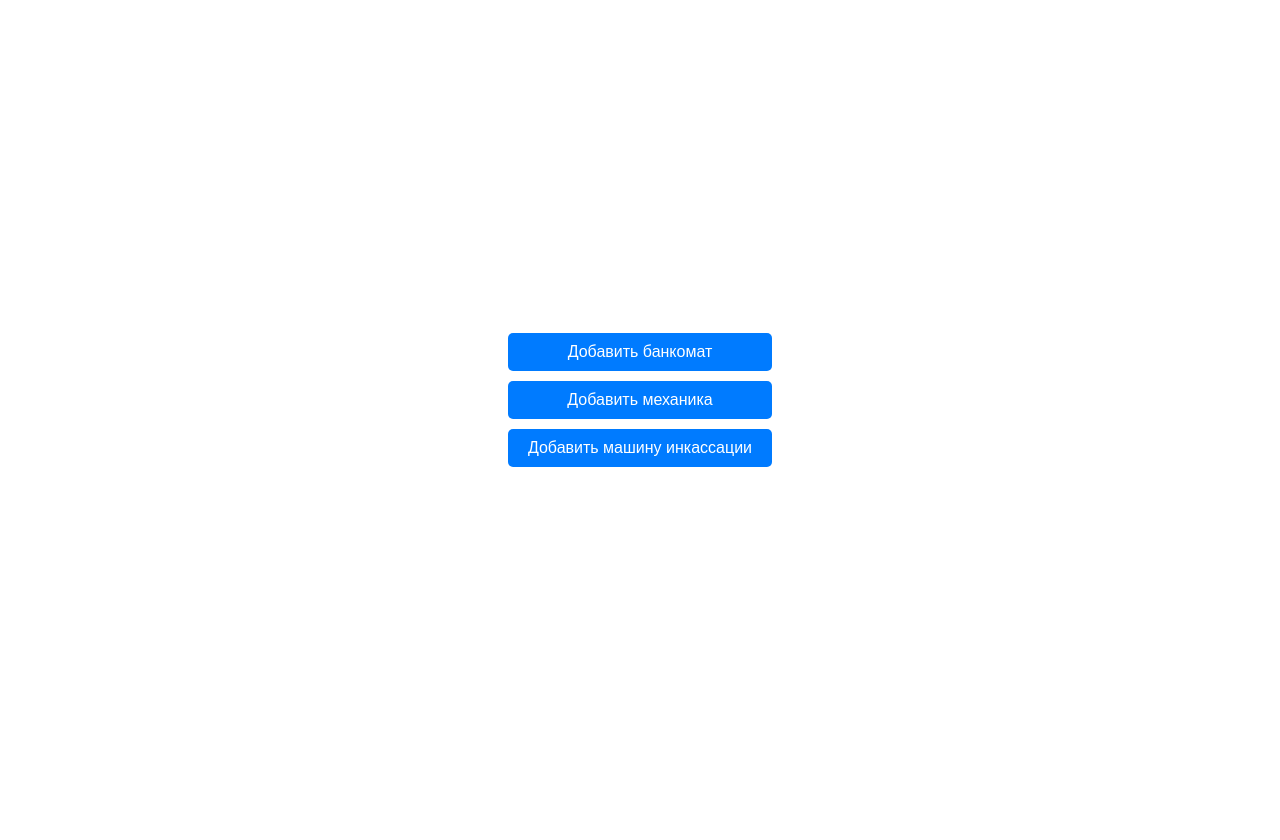
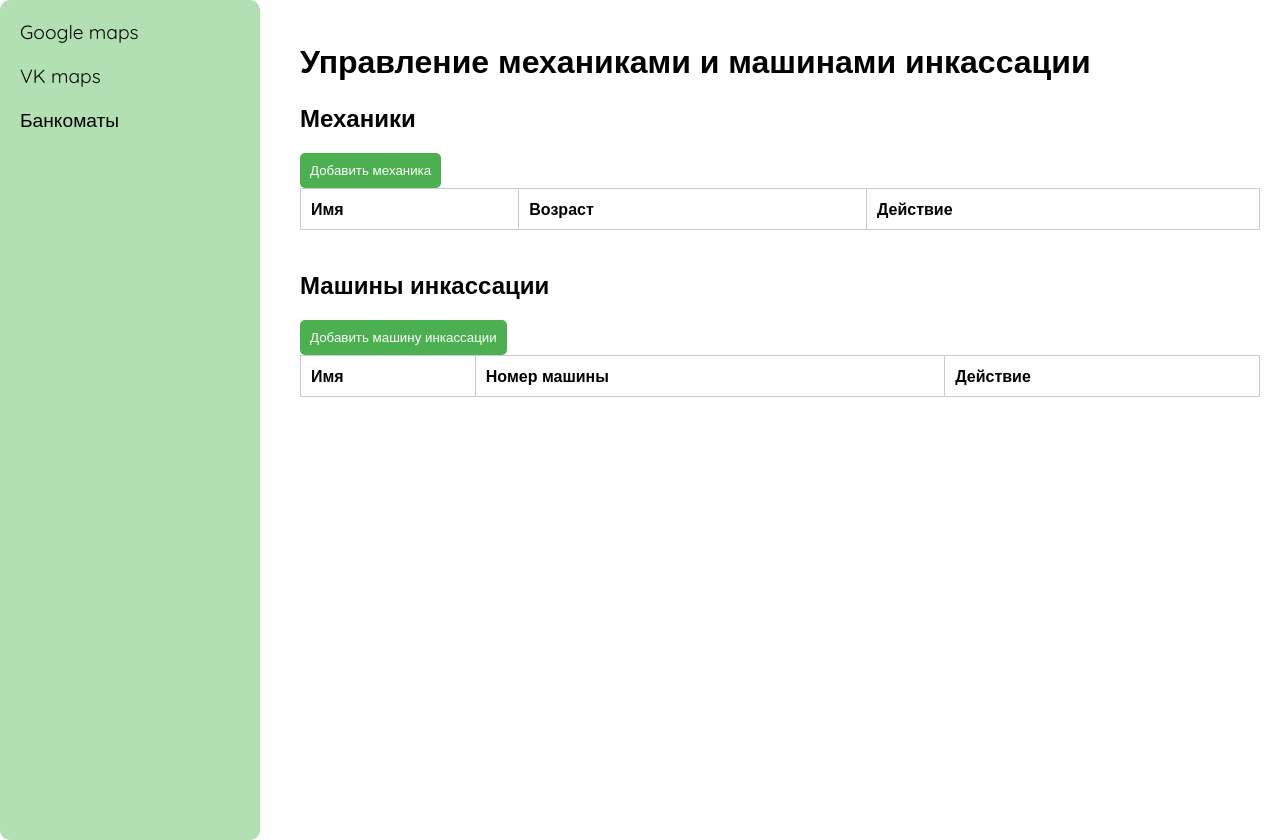
Before and after one commit to exlntz/cash, a Flask app: page /admin in a window 1280 px wide. Before the commit the page ends 467 px from the top, so only its background shows below. Run offline with Flask 3, Linux system fonts and the light colour scheme; lists and menus that the app fills with data are empty; parts of the project's set-up code (start-up, migrations or seed data) failed here and were passed over.

Commit message:
matadmin

```diff
--- a/main.py
+++ b/main.py
@@ -1,5 +1,6 @@
-from flask import Flask, render_template,request
+from flask import Flask, render_template, request, redirect, url_for, flash
 import csv
+import pandas as pd
 
 
 app = Flask(__name__)
@@ -29,7 +30,53 @@ def admin_def():
 
 
 
-@app.route('/submit_atm', methods=['POST'])
+#adasdajdasdnsabdjand
+
+
+
+@app.route('/')
+def index():
+    # Загрузка данных из CSV файлов
+    mechanics = pd.read_csv('mechanics.csv').to_dict(orient='records')
+    cars = pd.read_csv('cars.csv').to_dict(orient='records')
+    return render_template('index.html', mechanics=mechanics, cars=cars)
+
+
+@app.route('/save_mechanic', methods=['POST'])
+def save_mechanic():
+    name = request.form['mechanicName']
+    age = request.form['mechanicAge']
+
+    # Сохранение данных в mechanics.csv
+    with open('mechanics.csv', 'a') as f:
+        f.write(f"{name},{age}\n")
+
+    flash(f'Механик {name} добавлен!')
+    return redirect(url_for('index'))
+
+
+
+@app.route('/save_car', methods=['POST'])
+def save_car():
+    name = request.form['carName']
+    plate = request.form['carPlate']
+
+    # Сохранение данных в cars.csv
+    with open('cars.csv', 'a') as f:
+        f.write(f"{name},{plate}\n")
+
+    flash(f'Машина {name} добавлена!')
+    return redirect(url_for('index'))
+
+
+
+
+
+
+
+
+
+@app.route('templates/admin/admin.html', methods=['POST'])
 def submit():
     # Получаем слово из формы
     name_atm = request.form.get('name1','Ошибка')
--- a/templates/admin/admin.html
+++ b/templates/admin/admin.html
@@ -3,112 +3,126 @@
 <head>
     <meta charset="UTF-8">
     <meta name="viewport" content="width=device-width, initial-scale=1.0">
-    <title>Администрирование</title>
-    <style>
-        body {
-            display: flex;
-            justify-content: center;
-            align-items: center;
-            height: 100vh;
-            margin: 0;
-            font-family: Arial, sans-serif;
-        }
-        .button-container {
-            display: flex;
-            flex-direction: column;
-            gap: 10px;
-        }
-        button {
-            padding: 10px 20px;
-            font-size: 16px;
-            cursor: pointer;
-            border: none;
-            border-radius: 5px;
-            background-color: #007BFF;
-            color: white;
-            transition: background-color 0.3s;
-        }
-        button:hover {
-            background-color: #0056b3;
-        }
-        .form-container {
-            display: none;
-            margin-top: 20px;
-        }
-        form {
-            display: flex;
-            flex-direction: column;
-            gap: 10px;
-        }
-        input {
-            padding: 10px;
-            font-size: 16px;
-            border-radius: 5px;
-            border: 1px solid #ccc;
-        }
-        input[type="submit"] {
-            background-color: #28a745;
-            color: white;
-            border: none;
-        }
-        input[type="submit"]:hover {
-            background-color: #218838;
-        }
-    </style>
+    <title>Управление механиками и машинами инкассации</title>
+    <link href="https://fonts.googleapis.com/css2?family=Quicksand:wght@400;500;600&display=swap" rel="stylesheet">
+    <link rel="stylesheet" href="admincss.css">
 </head>
 <body>
+    <div class="sidebar">
+        <div class="menu-item"><a href="gm.html">Google maps</a></div>
+        <div class="menu-item"><a href="vkm.html">VK maps</a></div>
+        <div class="menu-item"><a href="atm.html">Банкоматы</a></div>
+    </div>
+    <div class="content">
+        <h1>Управление механиками и машинами инкассации</h1>
 
-<div class="button-container">
-    <button onclick="showForm('form1')">Добавить банкомат</button>
-    <button onclick="showForm('form2')">Добавить механика</button>
-    <button onclick="showForm('form3')">Добавить машину инкассации</button>
-</div>
+        <div class="table-section">
+            <h2>Механики</h2>
+            <button id="addMechanicBtn" onclick="toggleMechanicForm()">Добавить механика</button>
+            <form id="mechanicForm" style="display: none;">
+                <label for="mechanicName">Имя:</label>
+                <input type="text" id="mechanicName" required>
+                <label for="mechanicAge">Возраст:</label>
+                <input type="number" id="mechanicAge" required>
+                <button type="button" onclick="addMechanic()">Добавить механика</button>
+                <button type="button" onclick="toggleMechanicForm()">Отмена</button>
+            </form>
 
-<div id="form1" class="form-container">
-    <form action="/submit_atm" method="POST">
-        <label for="name1">Номер банкомата:</label>
-        <input type="text" id="name1" name="name" required>
+            <table id="mechanicsTable">
+                <thead>
+                    <tr>
+                        <th>Имя</th>
+                        <th>Возраст</th>
+                        <th>Действие</th>
+                    </tr>
+                </thead>
+                <tbody id="mechanicsTbody">
+                    <!-- Механики будут добавлены здесь -->
+                </tbody>
+            </table>
+        </div>
 
-        <label for="age1">Что-то еще банкомата:</label>
-        <input type="number" id="age1" name="age" required>
+        <div class="table-section">
+            <h2>Машины инкассации</h2>
+            <button id="addCarBtn" onclick="toggleCarForm()">Добавить машину инкассации</button>
+            <form id="carForm" style="display: none;">
+                <label for="carName">Имя:</label>
+                <input type="text" id="carName" required>
+                <label for="carPlate">Номер машины:</label>
+                <input type="text" id="carPlate" required>
+                <button type="button" onclick="addCar()">Добавить машину</button>
+                <button type="button" onclick="toggleCarForm()">Отмена</button>
+            </form>
 
-        <input type="submit" value="Добавить банкомат">
-    </form>
-</div>
+            <table id="carsTable">
+                <thead>
+                    <tr>
+                        <th>Имя</th>
+                        <th>Номер машины</th>
+                        <th>Действие</th>
+                    </tr>
+                </thead>
+                <tbody id="carsTbody">
+                    <!-- Машины будут добавлены здесь -->
+                </tbody>
+            </table>
+        </div>
+    </div>
 
-<div id="form2" class="form-container">
-    <form action="/submit_mechanic" method="POST">
-        <label for="name2">Имя механика:</label>
-        <input type="text" id="name2" name="name" required>
+    <script>
+        function toggleMechanicForm() {
+            const form = document.getElementById('mechanicForm');
+            form.style.display = form.style.display === 'none' ? 'block' : 'none';
+        }
 
-        <label for="age2">Возраст механика:</label>
-        <input type="number" id="age2" name="age" required>
+        function toggleCarForm() {
+            const form = document.getElementById('carForm');
+            form.style.display = form.style.display === 'none' ? 'block' : 'none';
+        }
 
-        <input type="submit" value="Добавить механика">
-    </form>
-</div>
+        function addMechanic() {
+            const name = document.getElementById('mechanicName').value;
+            const age = document.getElementById('mechanicAge').value;
 
-<div id="form3" class="form-container">
-    <form action="/submit_car" method="POST">
-        <label for="name3">Марка машины:</label>
-        <input type="text" id="name3" name="name" required>
+            fetch('/save_mechanic', {
+                method: 'POST',
+                headers: {
+                    'Content-Type': 'application/json'
+                },
+                body: JSON.stringify({ name, age })
+            })
+            .then(response => response.json())
+            .then(data => {
+                if (data.success) {
+                    const tbody = document.getElementById('mechanicsTbody');
+                    const row = tbody.insertRow();
+                    row.innerHTML = `<td>${name}</td><td>${age}</td><td><button>Удалить</button></td>`;
+                    toggleMechanicForm();
+                }
+            });
+        }
 
-        <label for="age3">Номер машины:</label>
-        <input type="number" id="age3" name="age" required>
+        function addCar() {
+            const name = document.getElementById('carName').value;
+            const plate = document.getElementById('carPlate').value;
 
-        <input type="submit" value="Добавить машину инкассации">
-    </form>
-</div>
-
-<script>
-    function showForm(formId) {
-        const forms = document.querySelectorAll('.form-container');
-        forms.forEach(form => form.style.display = 'none');
-
-        const selectedForm = document.getElementById(formId);
-        selectedForm.style.display = 'block';
-    }
-</script>
-
+            fetch('/save_car', {
+                method: 'POST',
+                headers: {
+                    'Content-Type': 'application/json'
+                },
+                body: JSON.stringify({ name, plate })
+            })
+            .then(response => response.json())
+            .then(data => {
+                if (data.success) {
+                    const tbody = document.getElementById('carsTbody');
+                    const row = tbody.insertRow();
+                    row.innerHTML = `<td>${name}</td><td>${plate}</td><td><button>Удалить</button></td>`;
+                    toggleCarForm();
+                }
+            });
+        }
+    </script>
 </body>
 </html>
--- /dev/null
+++ b/templates/admin/admincss.css
@@ -0,0 +1,94 @@
+body {
+    font-family: 'Quicksand', sans-serif;
+    margin: 0;
+    display: flex;
+    flex-direction: row;
+}
+
+.sidebar {
+    background-color: #b2e0b2;
+    border-radius: 10px;
+    padding: 20px;
+    height: 100vh;
+    width: 220px;
+}
+
+.menu-item {
+    margin-bottom: 20px;
+}
+
+.menu-item a {
+    text-decoration: none;
+    color: black;
+    font-size: 1.2em;
+}
+
+.content {
+    margin-left: 20px;
+    padding: 20px;
+    flex-grow: 1;
+}
+
+.table-section {
+    margin-bottom: 40px;
+}
+
+table {
+    width: 100%;
+    border-collapse: collapse;
+}
+
+th, td {
+    border: 1px solid #ccc;
+    padding: 10px;
+    text-align: left;
+}
+
+button {
+    background-color: #4CAF50;
+    color: white;
+    border: none;
+    border-radius: 5px;
+    padding: 10px;
+    cursor: pointer;
+}
+
+button:hover {
+    opacity: 0.8;
+}
+
+.modal {
+    display: none;
+    position: fixed;
+    z-index: 1;
+    left: 0;
+    top: 0;
+    width: 100%;
+    height: 100%;
+    overflow: auto;
+    background-color: rgb(0,0,0);
+    background-color: rgba(0,0,0,0.4);
+    padding-top: 60px;
+}
+
+.modal-content {
+    background-color: #fefefe;
+    margin: 5% auto;
+    padding: 20px;
+    border: 1px solid #888;
+    width: 80%;
+}
+
+.close {
+    color: #aaaaaa;
+    float: right;
+    font-size: 28px;
+    font-weight: bold;
+}
+
+.close:hover,
+.close:focus {
+    color: #000;
+    text-decoration: none;
+    cursor: pointer;
+}
--- a/templates/atms/atmscripts.js
+++ b/templates/atms/atmscripts.js
@@ -2,7 +2,7 @@ const outputElement = document.getElementById('output');
 const filterButtons = document.querySelectorAll('.filter-btn');
 // Загрузка и отображение данных
 async function loadData() {
-    const response = await fetch('../../jsons/atmdata.json');
+    const response = await fetch('../../jsons/atm_data.json');
     const data = await response.json();
     return data;
 }
```
Also changed, not shown: templates/admin/111.html (added, +114 -0 lines), jsons/atm_data.json, 1 other file.
